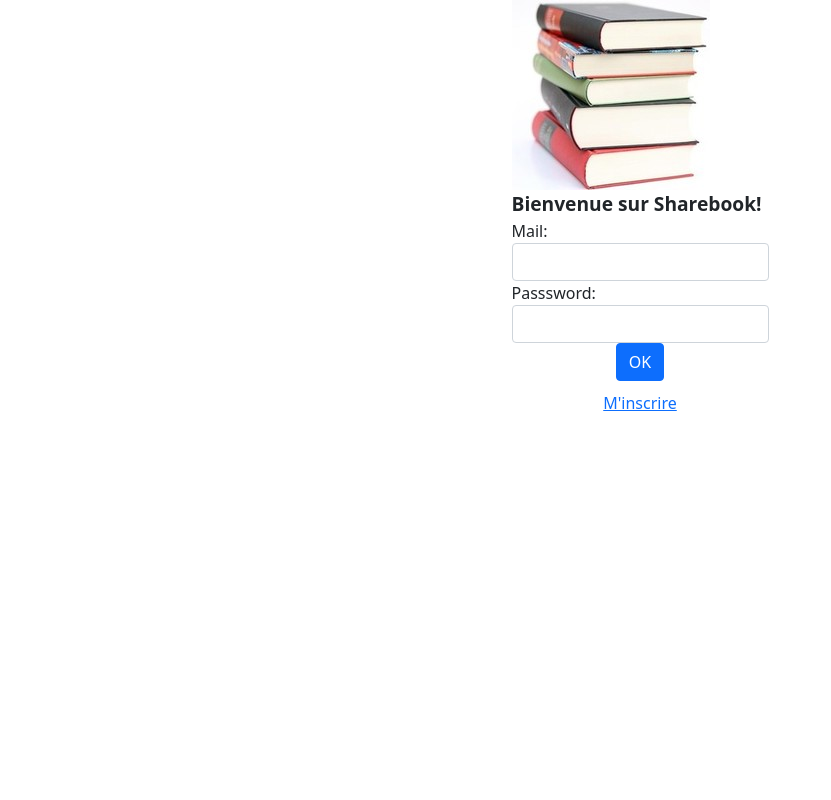
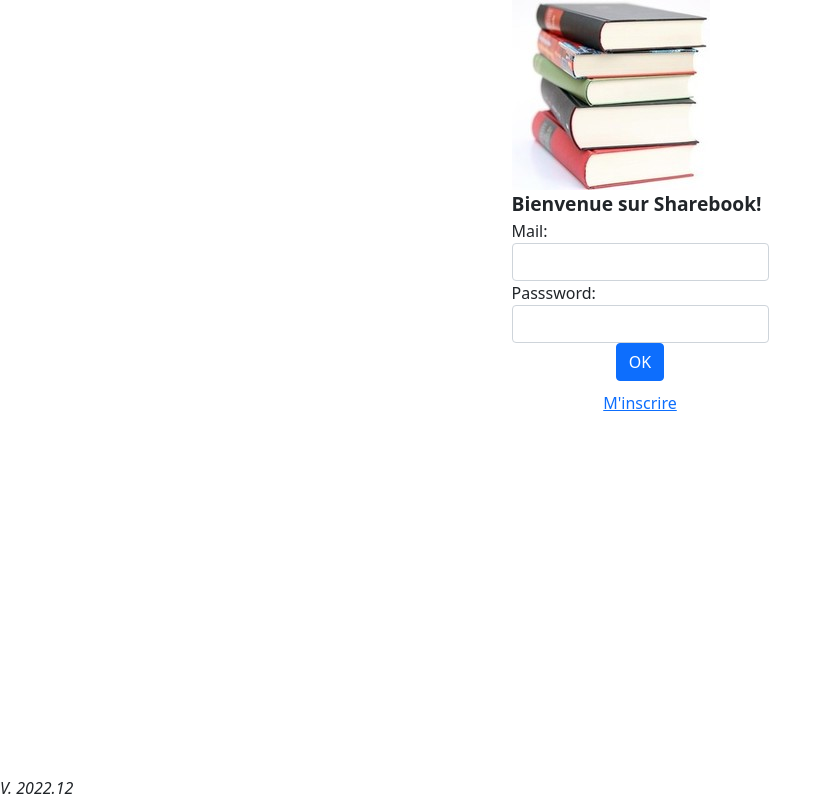
Before and after one commit to smaestri/sharebook, a React (Create React App) app in the folder frontend/my-app/: page / in a window 1280 px wide. Shown: the whole page, without its empty margins (0-831 px from the left). Built offline with nearby package versions, Linux system fonts and the light colour scheme; no server answers.

Commit message:
Upgrade Node to v18

```diff
--- a/frontend/my-app/src/App.js
+++ b/frontend/my-app/src/App.js
@@ -58,7 +58,7 @@ function App() {
   })
 
   return (
-    <div>
+    <div id="page">
 
       {loading && (
         <div className="background-spinner">
@@ -68,7 +68,7 @@ function App() {
         </div>
       )}
       <UserConnected userInfo={userInfo} setUserInfo={setUserInfo} />
-      <div className="App">
+      <div id="content">
         <Routes>
           <Route path="listBooks" element={<ListBooks />} />
           <Route path="myBooks" element={<MyBooks />} />
@@ -79,7 +79,9 @@ function App() {
           <Route path="*" element={<Login setUserInfo={setUserInfo} />} />
         </Routes>
       </div>
+      <div><i>V. 2022.12</i></div>
     </div>
+
   );
 }
 export default App;
--- a/frontend/my-app/src/App.scss
+++ b/frontend/my-app/src/App.scss
@@ -16,3 +16,13 @@
   text-align: center;
   margin-top: 20%;
 }
+
+#page {
+	min-height:100vh;
+	display:flex;
+	flex-direction:column;
+}
+
+#content {
+	flex-grow:1;
+}
```
Also changed, not shown: 1 other file (tests, documents, lock files or other folders).
